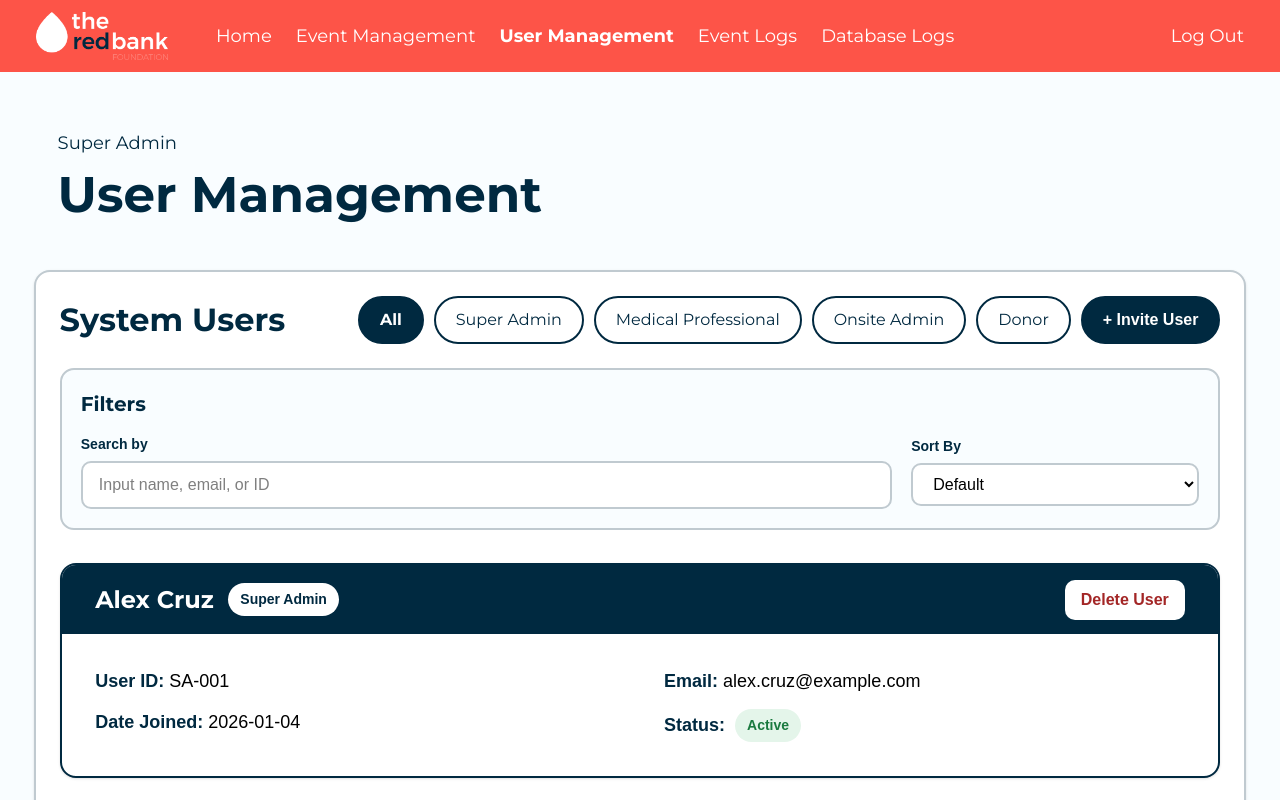
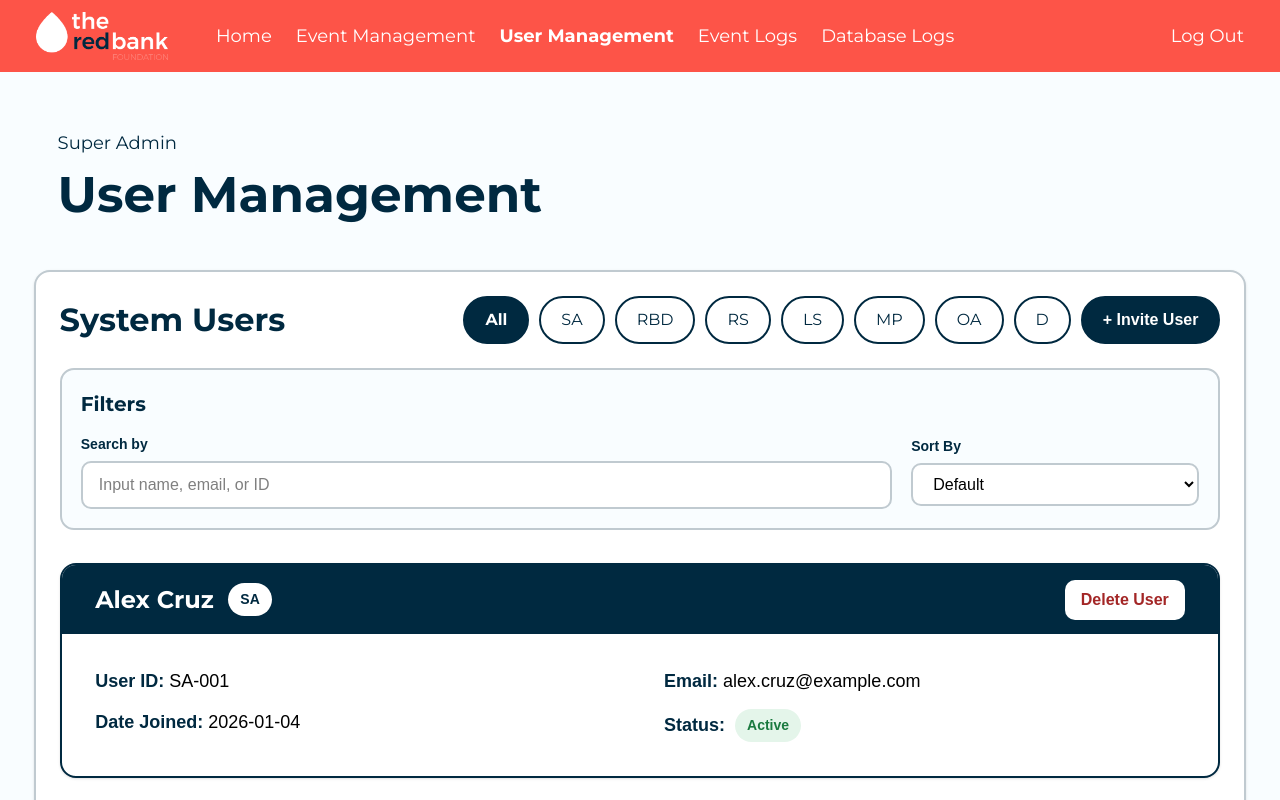
Before and after one commit to RanFrosh/CSSWENG-Blood-Digitalization, a Next.js app in the folder sweng/: page /sa/management/users in a window 1280 px wide. Shown: the top 800 px of the page. Built offline with nearby package versions, Linux system fonts and the light colour scheme.

Commit message:
updated tabs bc of lengthy role names

```diff
--- a/sweng/app/sa/management/users/page.tsx
+++ b/sweng/app/sa/management/users/page.tsx
@@ -3,7 +3,7 @@ import { useState } from "react";
 
 import Header from "@/components/HeaderSA";
 
-type UserRole = "Super Admin" | "Medical Professional" | "Onsite Admin" | "Donor";
+type UserRole = "SA" | "RBD" | "RS" | "LS" | "MP" | "OA" | "D";
 type UserStatus = "Active" | "Inactive";
 
 type SystemUser = {
@@ -20,7 +20,7 @@ const initialUsers: SystemUser[] = [
         id: "SA-001",
         name: "Alex Cruz",
         email: "alex.cruz@example.com",
-        role: "Super Admin",
+        role: "SA",
         status: "Active",
         dateJoined: "2026-01-04",
     },
@@ -28,7 +28,7 @@ const initialUsers: SystemUser[] = [
         id: "MP-001",
         name: "Jane Doe",
         email: "jane.doe@example.com",
-        role: "Medical Professional",
+        role: "MP",
         status: "Active",
         dateJoined: "2026-02-12",
     },
@@ -36,7 +36,7 @@ const initialUsers: SystemUser[] = [
         id: "MP-002",
         name: "Jason Doe",
         email: "jason.doe@example.com",
-        role: "Medical Professional",
+        role: "MP",
         status: "Inactive",
         dateJoined: "2026-03-02",
     },
@@ -44,7 +44,7 @@ const initialUsers: SystemUser[] = [
         id: "OA-001",
         name: "Red Cross Chapter",
         email: "redcross.chapter@example.com",
-        role: "Onsite Admin",
+        role: "OA",
         status: "Active",
         dateJoined: "2026-04-18",
     },
@@ -52,14 +52,13 @@ const initialUsers: SystemUser[] = [
         id: "D-005",
         name: "June Doe",
         email: "june.doe@example.com",
-        role: "Donor",
+        role: "D",
         status: "Active",
         dateJoined: "2026-05-30",
     },
 ];
 
-type TabFilter = "All" | UserRole;
-
+type TabFilter = "All" | UserRole
 type SortOption =
     | "Default"
     | "Name: A-Z"
@@ -78,15 +77,18 @@ export default function SAUsersPage() {
     const [userToDelete, setUserToDelete] = useState<SystemUser | null>(null);
 
     const [formEmail, setFormEmail] = useState("");
-    const [formRole, setFormRole] = useState<UserRole>("Donor");
+    const [formRole, setFormRole] = useState<UserRole>("SA");
     const [inviteError, setInviteError] = useState("");
 
     const tabs: TabFilter[] = [
         "All",
-        "Super Admin",
-        "Medical Professional",
-        "Onsite Admin",
-        "Donor",
+        "SA",
+        "RBD",
+        "RS",
+        "LS",
+        "MP",
+        "OA",
+        "D",
     ];
 
     const sortOptions: SortOption[] = [
@@ -132,21 +134,9 @@ export default function SAUsersPage() {
         return 0;
     });
 
-    const getUserPrefix = (role: UserRole) => {
-        if (role === "Super Admin") {
-            return "SA";
-        } else if (role === "Medical Professional") {
-            return "MP";
-        } else if (role === "Onsite Admin") {
-            return "OA";
-        } else {
-            return "D";
-        }
-    };
-
     const openCreateModal = () => {
         setFormEmail("");
-        setFormRole("Medical Professional");
+        setFormRole("SA");
         setInviteError("");
         setIsUserModalOpen(true);
     };
@@ -387,9 +377,12 @@ export default function SAUsersPage() {
                                     onChange={(event) => setFormRole(event.target.value as UserRole)}
                                     className="w-full border-2 border-[#c0cad0] rounded-[10px] px-[12px] py-[8px] text-[16px] outline-none bg-white cursor-pointer focus:border-[#002940]"
                                 >
-                                    <option value="Super Admin">Super Admin</option>
-                                    <option value="Medical Professional">Medical Professional</option>
-                                    <option value="Onsite Admin">Onsite Admin</option>
+                                    <option value="SA">Super Admin</option>
+                                    <option value="RBD">Red Bank Director</option>
+                                    <option value="RS">Recovery Staff</option>
+                                    <option value="LS">Lab Staff</option>
+                                    <option value="MP">Medical Professional</option>
+                                    <option value="OA">Onsite Admin</option>
                                 </select>
                             </div>
 
```
